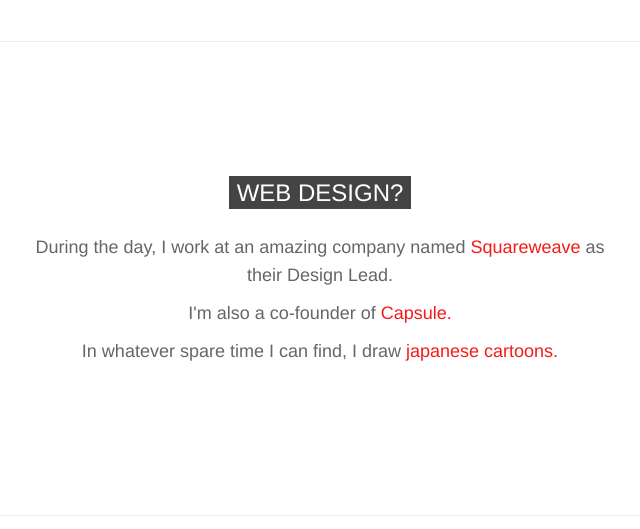
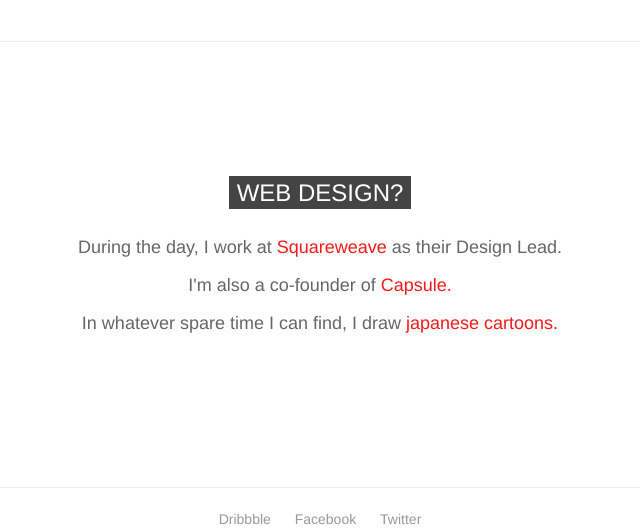
Before and after one commit to reclusedesigns/recluse, a PHP site: page / in a window 1280 px wide. Shown: the part 1134-1663 px from the top of the page, without its empty margins (320-960 px from the left). Run offline with PHP 8.4, Linux system fonts and the light colour scheme; some libraries are stand-ins or nearby versions.

Commit message:
final little bit for the night

```diff
--- a/index.php
+++ b/index.php
@@ -45,14 +45,13 @@
 	<hr>
 
 
-
 	<div class="work bit">
 		<div class="container">
 			<div class="row">
 				<div class="span3 hidden-phone">&nbsp;</div>
 				<div class="span6">
 					<h2><span>Web Design?</span></h2>
-					<p>During the day, I work at an amazing company named <a href="http://squareweave.com.au" target="_blank">Squareweave</a> as their Design Lead.</p>
+					<p>During the day, I work at <a href="http://squareweave.com.au" target="_blank">Squareweave</a> as their Design Lead.</p>
 					<p>I'm also a co-founder of <a href="#">Capsule.</a></p>
 					<p>In whatever spare time I can find, I draw <a href="#">japanese cartoons.</a></p>
 				</div>
```
